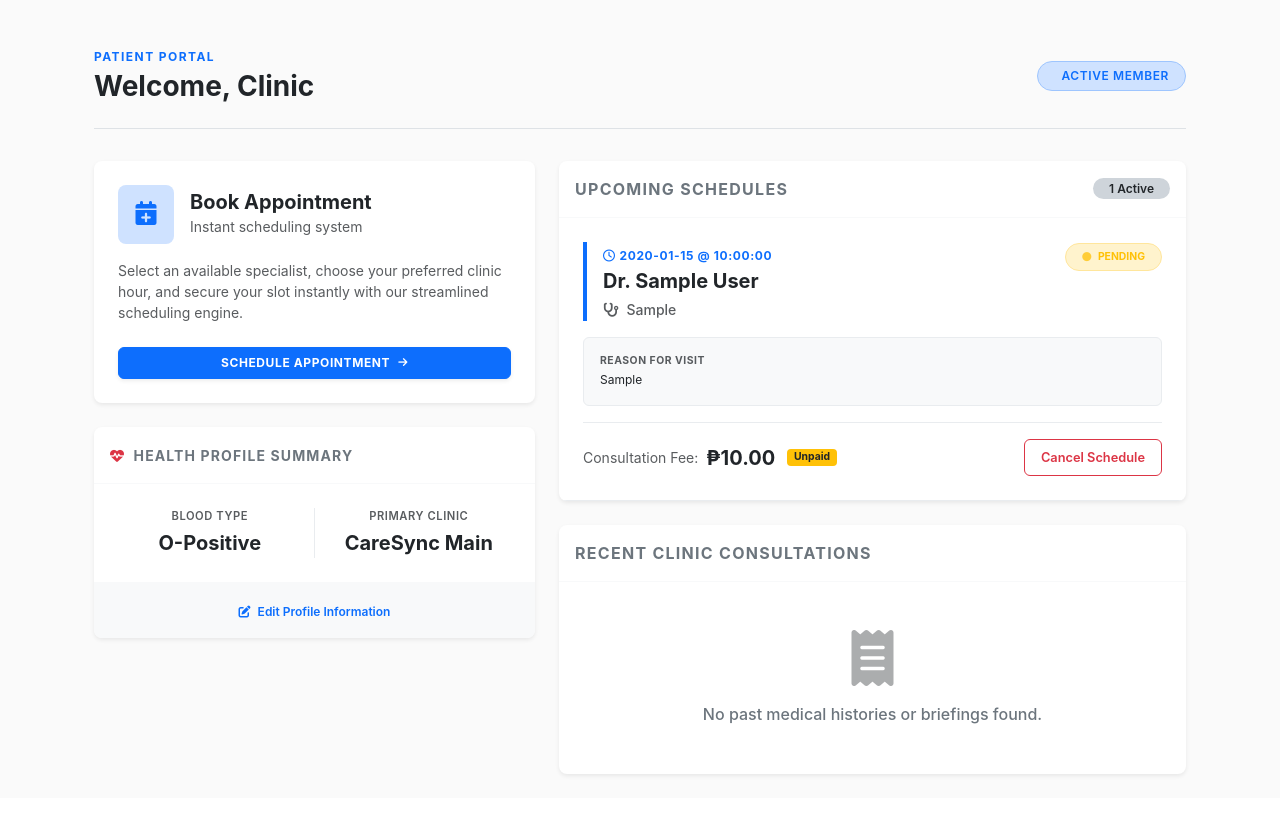
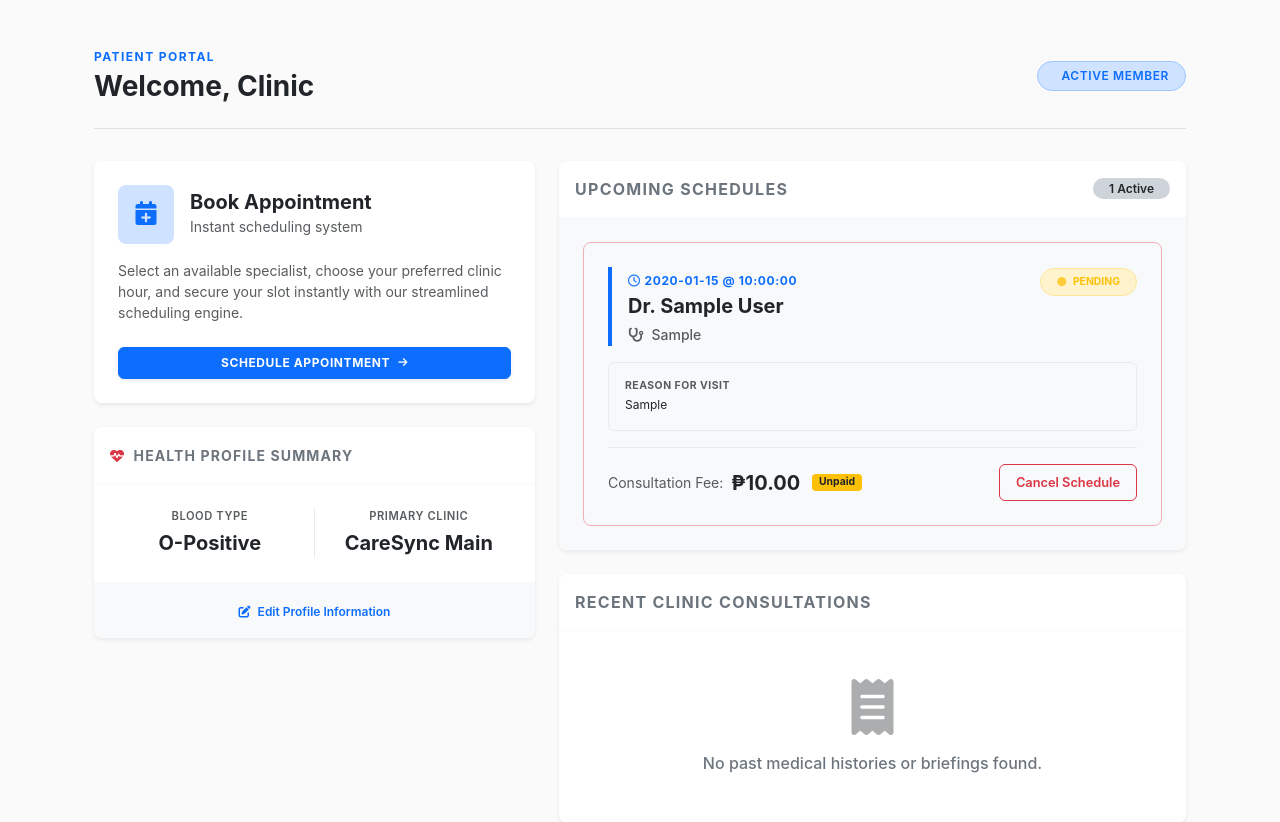
Before and after one commit to jinoestillore-infotech/Clinic-Appointment-System, a Flask app: page /patient/dashboard in a window 1280 px wide. Shown: the part 49-871 px from the top of the page. Before the commit the page ends 825 px from the top, so only its background shows below. Run offline with Flask 3, Linux system fonts and the light colour scheme; a user stored in the database is signed in; tables that the repository leaves empty hold one stand-in row (values such as "Sample post").

Commit message:
modified the dashboard for the doctor/staff/patient and booking page

```diff
--- a/app/templates/patient/dashboard.html
+++ b/app/templates/patient/dashboard.html
@@ -71,7 +71,7 @@
                     <span class="text-uppercase text-secondary fw-bold mb-0" style="letter-spacing: 0.08em;">Upcoming Schedules</span>
                     <span class="badge bg-dark-subtle text-dark rounded-pill px-3 py-1.5 fw-semibold small">{{ upcoming|length }} Active</span>
                 </div>
-                <div class="card-body p-0">
+                <div class="card-body p-0 bg-light">
                     {% if not upcoming %}
                         <div class="text-center py-5 px-3">
                             <div class="text-muted mb-3">
@@ -81,7 +81,7 @@
                         </div>
                     {% else %}
                         {% for appt in upcoming %}
-                            <div class="p-4 border-bottom border-light-subtle position-relative card-hover">
+                            <div class="p-4 rounded-3 border border-danger-subtle position-relative card-hover mb-2 m-2 m-sm-4">
                                 <div class="d-flex flex-column flex-sm-row justify-content-between align-items-start gap-3">
                                     <div class="border-start border-4 border-primary ps-3">
                                         <span class="text-uppercase text-primary fw-bold d-inline-flex align-items-center gap-1 mb-1 small" style="font-size: 0.75rem; letter-spacing: 0.05em;">
```
Also changed, not shown: app/templates/staff/dashboard.html (+14 -2 lines).
